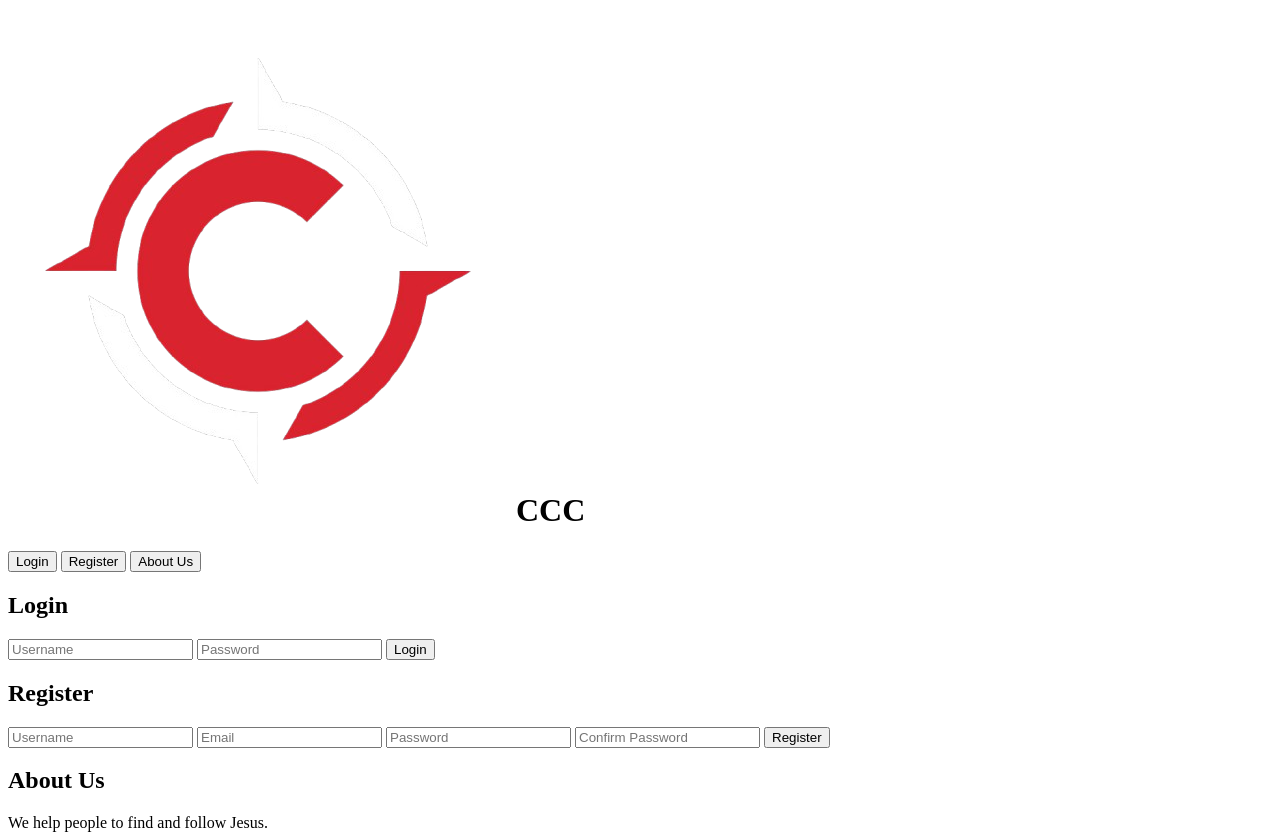
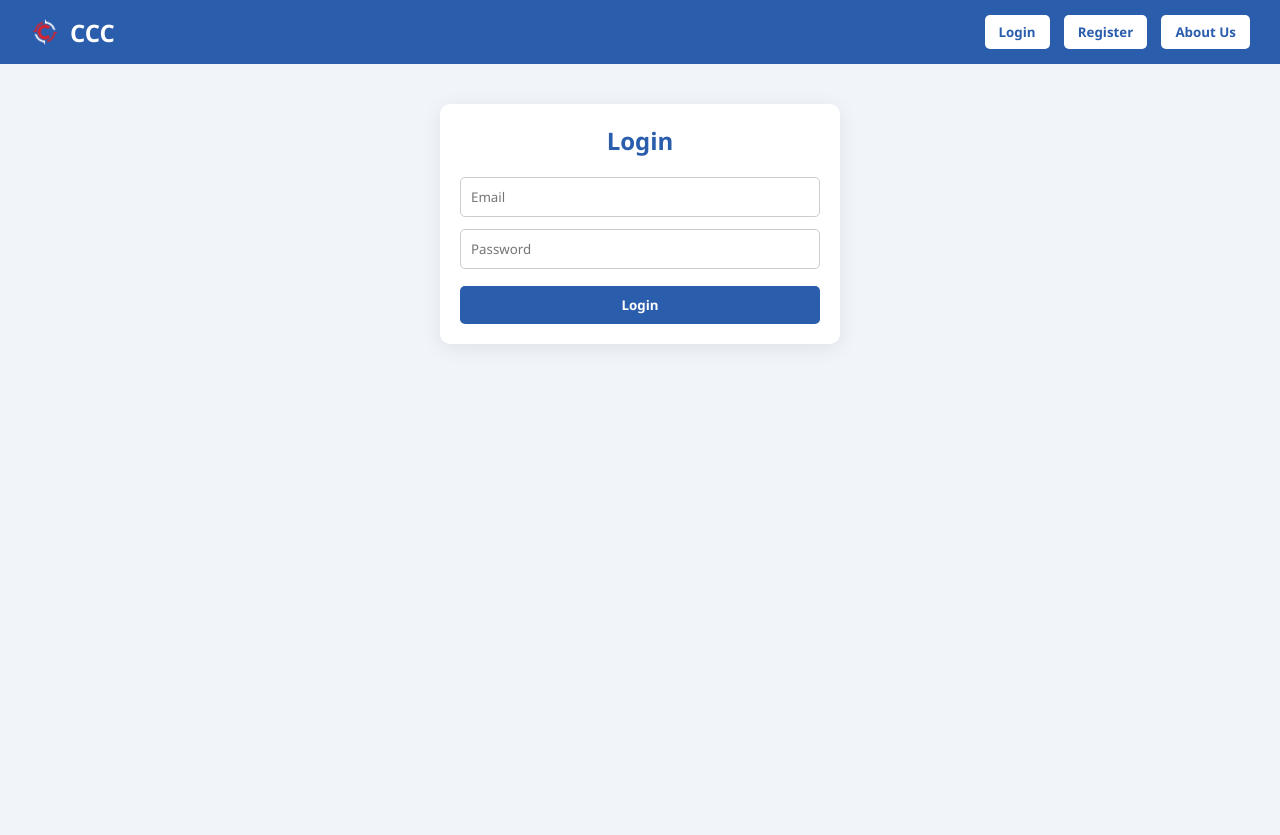
Before and after one commit to CompassChristianChurchPH/CCC, a plain HTML site: page index.html in a window 1280 px wide. Shown: the top 835 px of the page. After the commit the page ends 800 px from the top, so only its background shows below. Drawn offline with Linux system fonts and the light colour scheme.

Commit message:
Update index.html

```diff
--- a/index.html
+++ b/index.html
@@ -6,10 +6,136 @@
   <title>Compass Christian Church</title>
   <link rel="icon" type="image/png" href="assets/ccc icon.png" />
   <style>
-    /* (Your existing styles here) */
+    * {
+      box-sizing: border-box;
+      margin: 0;
+      padding: 0;
+      font-family: "Segoe UI", Tahoma, Geneva, Verdana, sans-serif;
+    }
+
+    body {
+      background-color: #f1f4f8;
+      display: flex;
+      flex-direction: column;
+      min-height: 100vh;
+    }
+
+    header {
+      background-color: #2b5dad;
+      color: white;
+      padding: 15px 30px;
+      display: flex;
+      align-items: center;
+      justify-content: space-between;
+    }
+
+    header h1 {
+      display: flex;
+      align-items: center;
+      font-size: 24px;
+      gap: 10px;
+    }
+
+    header h1 img {
+      width: 30px;
+      height: 30px;
+    }
+
+    nav button {
+      background: white;
+      color: #2b5dad;
+      border: none;
+      border-radius: 5px;
+      padding: 8px 14px;
+      margin-left: 10px;
+      font-weight: bold;
+      cursor: pointer;
+      transition: background 0.3s;
+    }
+
+    nav button:hover {
+      background-color: #e0e8f5;
+    }
+
+    .container {
+      max-width: 400px;
+      margin: 40px auto;
+      padding: 20px;
+      background: white;
+      border-radius: 10px;
+      box-shadow: 0 4px 20px rgba(0, 0, 0, 0.08);
+    }
+
+    .section {
+      display: none;
+      animation: fadeIn 0.3s ease-in-out;
+    }
+
+    .section.active {
+      display: block;
+    }
+
+    .section h2 {
+      text-align: center;
+      margin-bottom: 20px;
+      color: #2b5dad;
+    }
+
+    input {
+      width: 100%;
+      padding: 10px;
+      margin-bottom: 12px;
+      border-radius: 5px;
+      border: 1px solid #ccc;
+    }
+
+    .submit-btn {
+      width: 100%;
+      padding: 10px;
+      background-color: #2b5dad;
+      color: white;
+      border: none;
+      border-radius: 5px;
+      font-weight: bold;
+      cursor: pointer;
+      margin-top: 5px;
+    }
+
+    .submit-btn:hover {
+      background-color: #1f4c94;
+    }
+
+    .socials {
+      display: flex;
+      justify-content: center;
+      gap: 15px;
+      margin-top: 15px;
+    }
+
+    .socials img {
+      width: 30px;
+      height: 30px;
+    }
+
+    @keyframes fadeIn {
+      from { opacity: 0; transform: translateY(10px); }
+      to { opacity: 1; transform: translateY(0); }
+    }
+
+    @media (max-width: 500px) {
+      .container {
+        margin: 20px;
+      }
+
+      nav button {
+        padding: 6px 10px;
+        font-size: 14px;
+      }
+    }
   </style>
 </head>
 <body>
+
   <header>
     <h1><img src="assets/ccc icon.png" alt="CCC Icon"> CCC</h1>
     <nav>
@@ -20,13 +146,15 @@
   </header>
 
   <div class="container">
+    <!-- LOGIN SECTION -->
     <div id="login" class="section active">
       <h2>Login</h2>
-      <input type="text" id="loginUsername" placeholder="Username" />
+      <input type="text" id="loginUsername" placeholder="Email" />
       <input type="password" id="loginPassword" placeholder="Password" />
       <button class="submit-btn" onclick="loginUser()">Login</button>
     </div>
 
+    <!-- REGISTER SECTION -->
     <div id="register" class="section">
       <h2>Register</h2>
       <input type="text" id="regUsername" placeholder="Username" />
@@ -36,9 +164,10 @@
       <button class="submit-btn" onclick="registerUser()">Register</button>
     </div>
 
+    <!-- ABOUT SECTION -->
     <div id="about" class="section">
       <h2>About Us</h2>
-      <p>We help people to find and follow Jesus.</p>
+      <p style="text-align: center;">We help people to find and follow Jesus.</p>
       <div class="socials">
         <a href="https://web.facebook.com/bryangablao" target="_blank"><img src="assets/facebook.png" alt="Facebook" /></a>
         <a href="https://www.linkedin.com/in/bryan-ablao-66734a359/" target="_blank"><img src="assets/linkedin.png" alt="LinkedIn" /></a>
@@ -52,59 +181,49 @@
   <script src="https://www.gstatic.com/firebasejs/9.6.1/firebase-auth.js"></script>
   <script src="https://www.gstatic.com/firebasejs/9.6.1/firebase-firestore.js"></script>
 
-  <!-- Your Firebase Configuration Script -->
+  <!-- Your Firebase Configuration -->
   <script src="firebase-config.js"></script>
 
   <script>
-    // Register a user with Firebase Authentication and Firestore
+    function showSection(id) {
+      document.querySelectorAll('.section').forEach(sec => sec.classList.remove('active'));
+      document.getElementById(id).classList.add('active');
+    }
+
     function registerUser() {
-      const username = document.getElementById("regUsername").value;
-      const email = document.getElementById("regEmail").value;
+      const username = document.getElementById("regUsername").value.trim();
+      const email = document.getElementById("regEmail").value.trim();
       const password = document.getElementById("regPassword").value;
       const confirm = document.getElementById("regConfirm").value;
 
       if (!username || !email || !password || !confirm) return alert("Please fill all fields.");
       if (password !== confirm) return alert("Passwords do not match.");
 
-      // Create user with Firebase Authentication
-      auth.createUserWithEmailAndPassword(email, password)  // Use 'auth' from firebase-config.js
-        .then((userCredential) => {
+      auth.createUserWithEmailAndPassword(email, password)
+        .then(userCredential => {
           const user = userCredential.user;
-          // Store username in Firestore (as Firebase Auth does not have username)
-          db.collection("users").add({  // Use 'db' from firebase-config.js
-            username: username,
-            email: email,
+          db.collection("users").add({
+            username,
+            email,
             uid: user.uid
           });
-
           alert("Registered successfully!");
           showSection("login");
         })
-        .catch((error) => {
-          alert(error.message);
-        });
+        .catch(err => alert(err.message));
     }
 
-    // Login user with Firebase Authentication
     function loginUser() {
-      const email = document.getElementById("loginUsername").value;
+      const email = document.getElementById("loginUsername").value.trim();
       const password = document.getElementById("loginPassword").value;
 
-      auth.signInWithEmailAndPassword(email, password)  // Use 'auth' from firebase-config.js
-        .then((userCredential) => {
+      auth.signInWithEmailAndPassword(email, password)
+        .then(userCredential => {
           const user = userCredential.user;
           alert("Welcome, " + user.email + "!");
           window.location.href = "home.html";
         })
-        .catch((error) => {
-          alert(error.message);
-        });
-    }
-
-    // Show section function
-    function showSection(id) {
-      document.querySelectorAll('.section').forEach(el => el.classList.remove('active'));
-      document.getElementById(id).classList.add('active');
+        .catch(err => alert(err.message));
     }
   </script>
 </body>
```
